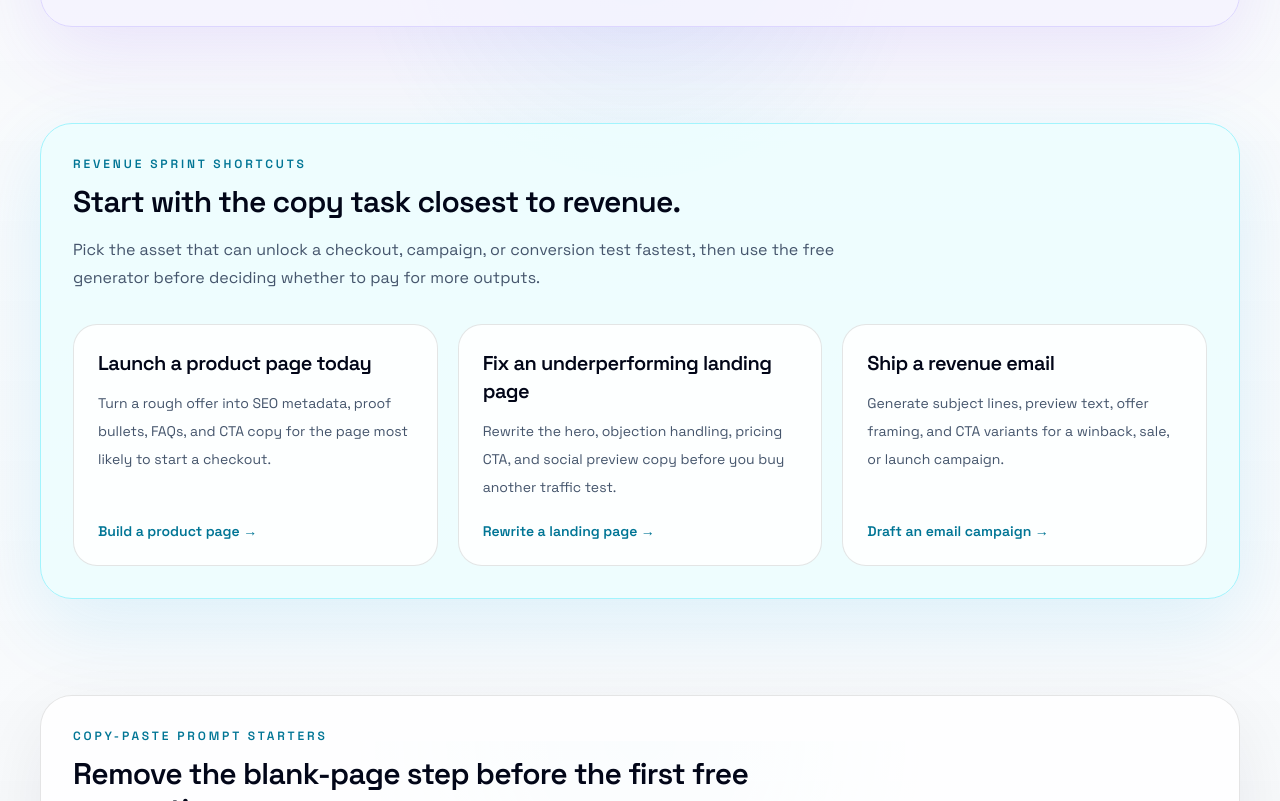
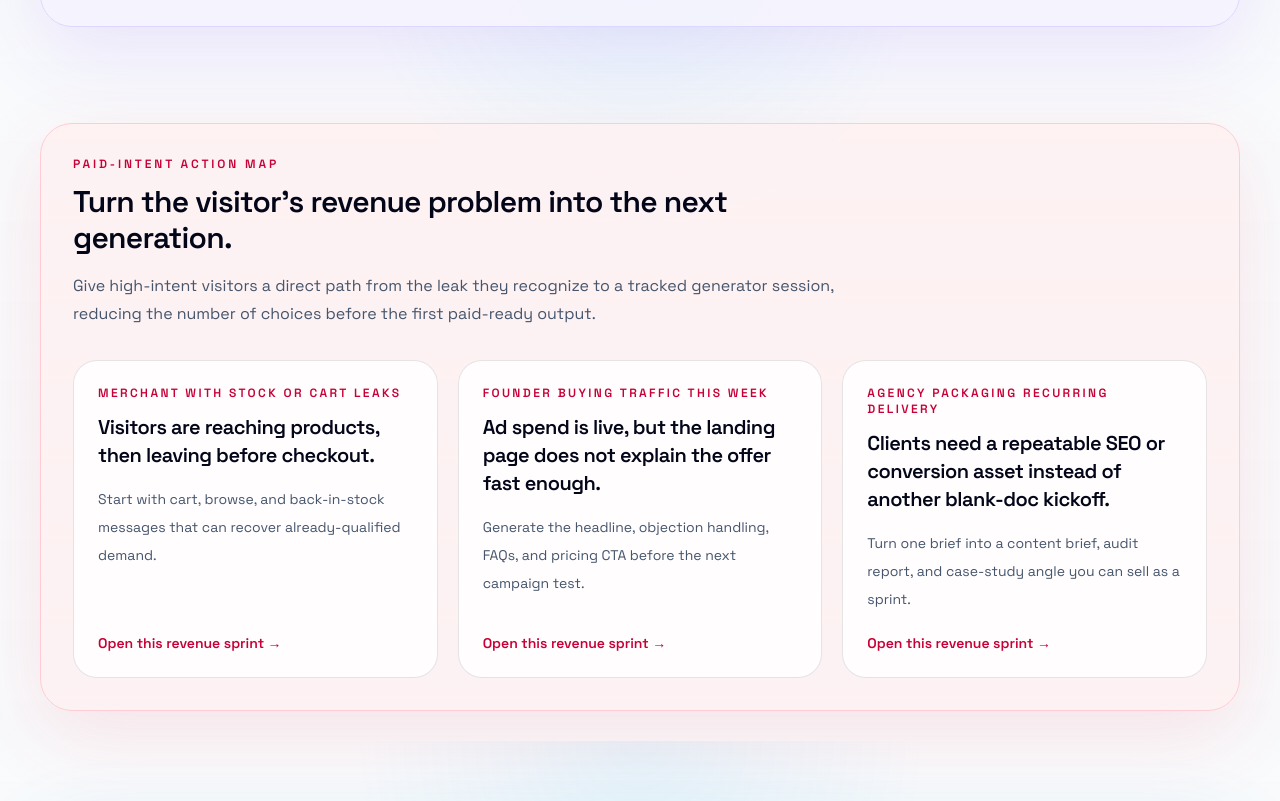
Before and after one commit to icarusagio/seocopy, a Next.js app: page / in a window 1280 px wide. Shown: the part 1659-2460 px from the top of the page. Built offline with nearby package versions, Linux system fonts and the light colour scheme; no server answers.

Commit message:
Add homepage paid-intent action map

```diff
--- a/src/app/page.tsx
+++ b/src/app/page.tsx
@@ -180,6 +180,27 @@ const revenuePathways = [
       { label: "Content brief", href: "/content-brief-generator" },
       { label: "Case study", href: "/case-study-generator" },
     ],
+  },
+];
+
+const paidIntentSprints = [
+  {
+    audience: "Merchant with stock or cart leaks",
+    trigger: "Visitors are reaching products, then leaving before checkout.",
+    proof: "Start with cart, browse, and back-in-stock messages that can recover already-qualified demand.",
+    href: "/generate?source=homepage-paid-intent-merchant-recovery",
+  },
+  {
+    audience: "Founder buying traffic this week",
+    trigger: "Ad spend is live, but the landing page does not explain the offer fast enough.",
+    proof: "Generate the headline, objection handling, FAQs, and pricing CTA before the next campaign test.",
+    href: "/generate?source=homepage-paid-intent-traffic-page",
+  },
+  {
+    audience: "Agency packaging recurring delivery",
+    trigger: "Clients need a repeatable SEO or conversion asset instead of another blank-doc kickoff.",
+    proof: "Turn one brief into a content brief, audit report, and case-study angle you can sell as a sprint.",
+    href: "/generate?source=homepage-paid-intent-agency-sprint",
   },
 ];
 
@@ -1307,6 +1328,45 @@ export default function Home() {
       </section>
 
       <section className="mx-auto max-w-7xl px-6 py-12 lg:px-10">
+        <div className="rounded-[2rem] border border-rose-200 bg-rose-50/80 p-8 shadow-[0_24px_80px_rgba(244,63,94,0.12)] dark:border-rose-300/20 dark:bg-rose-300/10">
+          <div className="mb-8 max-w-3xl">
+            <p className="text-xs font-semibold uppercase tracking-[0.24em] text-rose-700 dark:text-rose-300">
+              Paid-intent action map
+            </p>
+            <h2 className="mt-3 text-3xl font-semibold tracking-tight text-slate-950 dark:text-white">
+              Turn the visitor’s revenue problem into the next generation.
+            </h2>
+            <p className="mt-4 text-base leading-7 text-slate-600 dark:text-slate-300">
+              Give high-intent visitors a direct path from the leak they recognize to a tracked generator session,
+              reducing the number of choices before the first paid-ready output.
+            </p>
+          </div>
+          <div className="grid gap-5 lg:grid-cols-3">
+            {paidIntentSprints.map((sprint) => (
+              <Link
+                key={sprint.href}
+                href={sprint.href}
+                className="flex h-full flex-col rounded-[1.5rem] border border-black/10 bg-white/85 p-6 transition hover:-translate-y-0.5 hover:border-rose-400 dark:border-white/10 dark:bg-slate-950/45"
+              >
+                <p className="text-xs font-semibold uppercase tracking-[0.2em] text-rose-700 dark:text-rose-300">
+                  {sprint.audience}
+                </p>
+                <h3 className="mt-3 text-xl font-semibold tracking-tight text-slate-950 dark:text-white">
+                  {sprint.trigger}
+                </h3>
+                <p className="mt-4 flex-1 text-sm leading-7 text-slate-600 dark:text-slate-300">
+                  {sprint.proof}
+                </p>
+                <span className="mt-5 inline-flex text-sm font-semibold text-rose-700 dark:text-rose-300">
+                  Open this revenue sprint →
+                </span>
+              </Link>
+            ))}
+          </div>
+        </div>
+      </section>
+
+      <section className="mx-auto max-w-7xl px-6 py-12 lg:px-10">
         <div className="rounded-[2rem] border border-cyan-200 bg-cyan-50/80 p-8 shadow-[0_24px_80px_rgba(14,165,233,0.12)] dark:border-cyan-300/20 dark:bg-cyan-300/10">
           <div className="mb-8 max-w-3xl">
             <p className="text-xs font-semibold uppercase tracking-[0.24em] text-cyan-700 dark:text-cyan-300">
```
Also changed, not shown: 1 other file (tests, documents, lock files or other folders).
